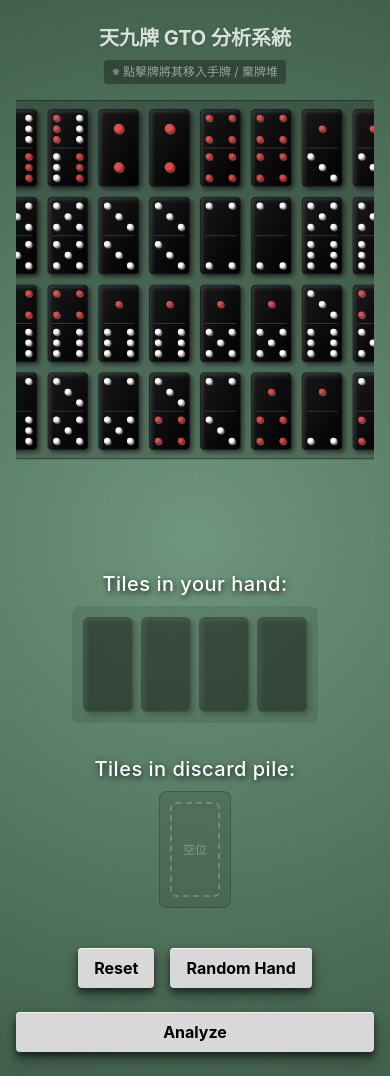
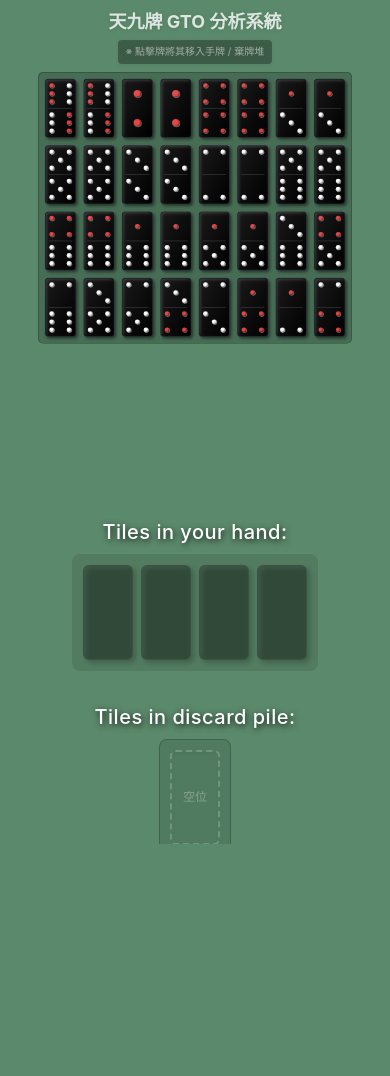
Before and after one commit to pan77775/pai_gow, a React (Vite) app: page / in a window 390 px wide. After the commit the page ends 844 px from the top, so only its background shows below. Built offline with nearby package versions, Linux system fonts and the light colour scheme.

Commit message:
feat(ui): convert analysis results to full-screen modal and enforce strict no-scroll fit on mobile layout

```diff
--- a/src/App.jsx
+++ b/src/App.jsx
@@ -51,16 +51,17 @@ function App() {
   };
 
   return (
-    <div className="min-h-screen py-6 px-4 md:px-10 flex flex-col font-sans text-white">
+    // 使用 overflow-hidden 結合 h-screen 確保手機版不會出現討厭的捲動條
+    <div className="h-screen w-full overflow-hidden bg-[#5b896b] py-2 sm:py-6 px-2 md:px-10 flex flex-col font-sans text-white relative flex-1">
       {/* 頂部全區未分配牌，兩排陳列 */}
-      <h1 className="text-xl md:text-2xl font-bold mb-4 text-white/80 drop-shadow flex flex-col sm:flex-row items-center gap-2 md:gap-4 text-center sm:text-left">
+      <h1 className="text-lg md:text-2xl font-bold mb-2 text-white/80 drop-shadow flex flex-col sm:flex-row items-center gap-1 md:gap-4 text-center sm:text-left shrink-0">
         天九牌 GTO 分析系統
-        <span className="text-xs font-normal text-white/50 bg-black/30 px-2 py-1 rounded">※ 點擊牌將其移入手牌 / 棄牌堆</span>
+        <span className="text-[10px] sm:text-xs font-normal text-white/50 bg-black/30 px-2 py-1 rounded">※ 點擊牌將其移入手牌 / 棄牌堆</span>
       </h1>
 
-      <div className="mb-4 sm:mb-8 md:mb-10 w-full flex justify-center overflow-x-auto pb-4">
-        {/* 手機版 (小於 md): 8 欄自動折 4 列，加大 gap 分散牌距，並使用 min-w-max 避免被擠壓，最後以 scale 縮小 */}
-        <div className="grid grid-cols-8 md:grid-cols-[repeat(16,minmax(0,1fr))] gap-2 sm:gap-3 md:gap-[2px] min-w-max max-w-fit bg-black/20 p-2 sm:p-3 md:p-2 rounded-lg border border-black/40 shadow-inner mx-auto transform scale-[0.82] sm:scale-[0.9] md:scale-100 origin-top">
+      <div className="mb-2 sm:mb-8 md:mb-10 w-full flex justify-center shrink-0">
+        {/* 手機版 (小於 md): 8 欄自動折 4 列，並使用 min-w-max 避免被擠壓，最後以極限 scale (如 0.6) 縮小保證塞進畫面 */}
+        <div className="grid grid-cols-8 md:grid-cols-[repeat(16,minmax(0,1fr))] gap-2 sm:gap-3 md:gap-[2px] min-w-max max-w-fit bg-black/20 p-2 sm:p-3 md:p-2 rounded-lg border border-black/40 shadow-inner mx-auto transform scale-[0.62] sm:scale-[0.8] md:scale-100 origin-top">
           {TILES.map((tile) => {
             const isUsed = playerHand.some(p => p.id === tile.id) || discardPile.some(d => d.id === tile.id);
             return (
@@ -115,31 +116,45 @@ function App() {
           </div>
 
           {/* 控制按鈕區 */}
-          <div className="flex flex-wrap gap-4 mt-4 sm:mt-6 justify-center xl:justify-start sm:ml-[296px]">
+          <div className="flex flex-wrap gap-2 sm:gap-4 mt-2 sm:mt-6 justify-center xl:justify-start sm:ml-[296px]">
             <button
               onClick={reset}
-              className="px-4 sm:px-6 py-2 bg-[#d8d8d8] text-black font-bold text-base sm:text-lg rounded shadow-3d-btn active:shadow-3d-btn-pressed hover:bg-white transition-all transform active:translate-y-1"
+              className="px-4 sm:px-6 py-2 bg-[#d8d8d8] text-black font-bold text-sm sm:text-lg rounded shadow-3d-btn active:shadow-3d-btn-pressed hover:bg-white transition-all transform active:translate-y-1"
             >
               Reset
             </button>
             <button
               onClick={randomHand}
-              className="px-4 sm:px-6 py-2 bg-[#d8d8d8] text-black font-bold text-base sm:text-lg rounded shadow-3d-btn active:shadow-3d-btn-pressed hover:bg-white transition-all transform active:translate-y-1"
+              className="px-4 sm:px-6 py-2 bg-[#d8d8d8] text-black font-bold text-sm sm:text-lg rounded shadow-3d-btn active:shadow-3d-btn-pressed hover:bg-white transition-all transform active:translate-y-1"
             >
               Random Hand
             </button>
             <button
               onClick={analyze}
-              className="px-4 sm:px-6 py-2 bg-[#d8d8d8] text-black font-bold text-base sm:text-lg rounded shadow-3d-btn active:shadow-3d-btn-pressed hover:bg-white transition-all transform active:translate-y-1 sm:ml-4 w-full sm:w-auto mt-2 sm:mt-0"
+              className="px-4 sm:px-6 py-2 bg-[#d8d8d8] text-black font-bold text-sm sm:text-lg rounded shadow-3d-btn active:shadow-3d-btn-pressed hover:bg-white transition-all transform active:translate-y-1 sm:ml-4 w-full sm:w-auto mt-2 sm:mt-0"
             >
               Analyze
             </button>
           </div>
         </div>
 
-        {/* 右側分析結果表格區塊 */}
+        {/* 彈出式分析結果 Modal */}
         {suggestions.length > 0 && (
-          <div className="flex-1 w-full bg-white text-black shadow-2xl overflow-x-auto rounded-sm border-2 border-black max-w-[600px] self-center xl:self-start mt-8 xl:mt-0">
+          <div className="fixed inset-0 z-50 bg-black/80 flex items-center justify-center p-4 backdrop-blur-sm">
+            <div className="bg-white text-black shadow-2xl rounded-lg border-2 border-black max-w-[600px] w-full max-h-[90vh] flex flex-col overflow-hidden animate-in fade-in zoom-in duration-200">
+              {/* Modal 標題與關閉按鈕 */}
+              <div className="bg-[#1b3a26] text-white p-3 flex justify-between items-center border-b-2 border-black">
+                <h3 className="font-bold text-lg drop-shadow">Analysis Results</h3>
+                <button
+                  onClick={() => setSuggestions([])}
+                  className="bg-red-500 hover:bg-red-600 text-white font-bold h-8 w-8 rounded flex items-center justify-center shadow-inner"
+                >
+                  ✕
+                </button>
+              </div>
+
+              {/* 表格內容區塊，允許內部滾動避免超過螢幕 */}
+              <div className="overflow-auto w-full">
                 <table className="w-full min-w-[340px] border-collapse text-xs sm:text-sm">
                   <thead className="bg-[#4aa5d4] text-white font-bold text-base border-b-2 border-black">
                     <tr>
@@ -170,22 +185,20 @@ function App() {
                             </div>
                           </div>
                         </td>
-                    <td className="p-2 border-r border-black/30 text-right pr-4">
-                      {s.winRateStats.wins.toLocaleString()}
-                    </td>
-                    <td className="p-2 border-r border-black/30 text-right pr-4">
-                      {s.winRateStats.ties.toLocaleString()}
-                    </td>
-                    <td className="p-2 border-r border-black/30 text-right pr-4">
-                      {s.winRateStats.losses.toLocaleString()}
-                    </td>
-                    <td className="p-2 text-right pr-4 tracking-wide font-bold">
-                      {s.ev > 0 ? "+" : ""}{s.ev.toFixed(6)}
-                    </td>
+                        <td className="p-2 border-r border-black/30 font-bold bg-[#cdedd7]/50">{s.winRateStats.wins.toLocaleString()}</td>
+                        <td className="p-2 border-r border-black/30 text-gray-600">{s.winRateStats.ties.toLocaleString()}</td>
+                        <td className="p-2 border-r border-black/30 text-gray-500">{s.winRateStats.losses.toLocaleString()}</td>
+                        <td className="p-2 font-bold text-blue-800">{s.ev > 0 ? "+" : ""}{s.ev.toFixed(4)}</td>
                       </tr>
                     ))}
                   </tbody>
                 </table>
+              </div>
+
+              <div className="p-3 bg-gray-100 border-t border-black/20 text-xs text-right text-gray-600">
+                * Highlighted row represents the GTO (highest EV) strategy
+              </div>
+            </div>
           </div>
         )}
       </div>
```
Lines whose indentation alone changed are shown as unchanged.
